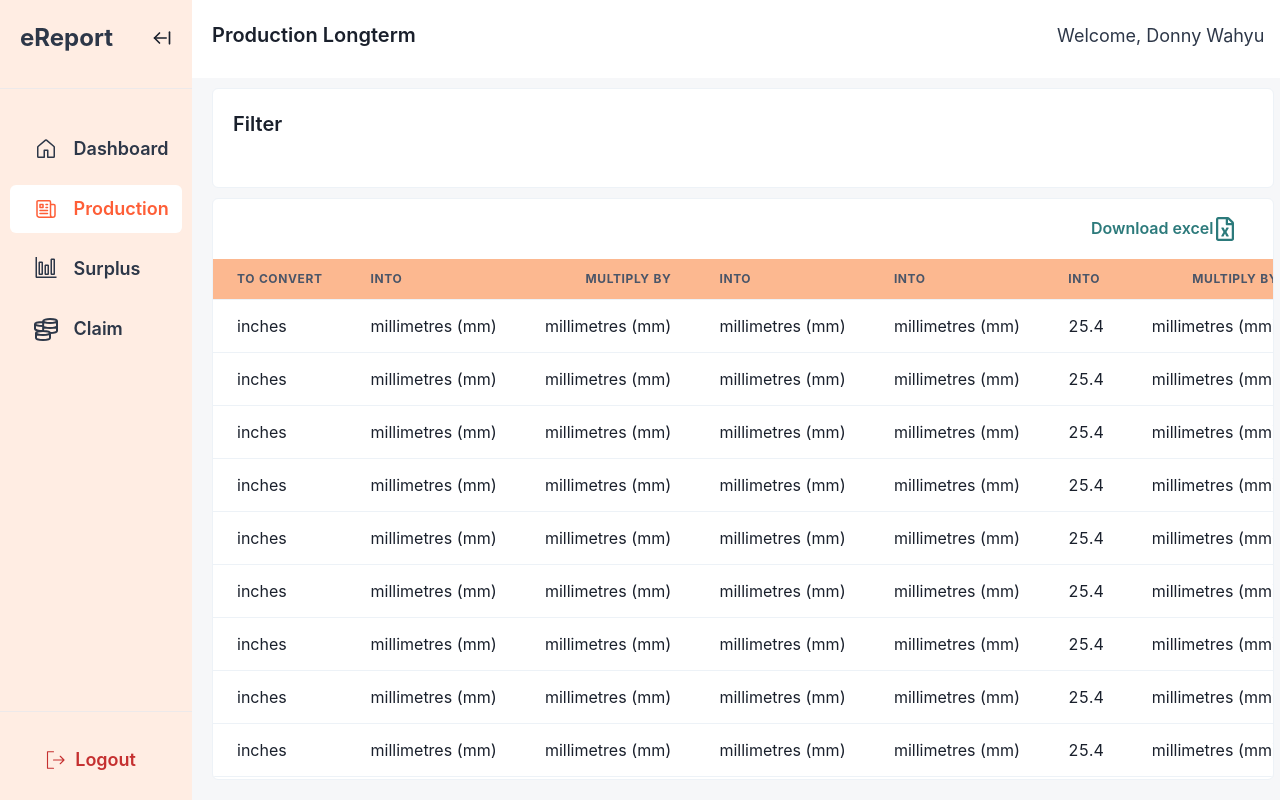
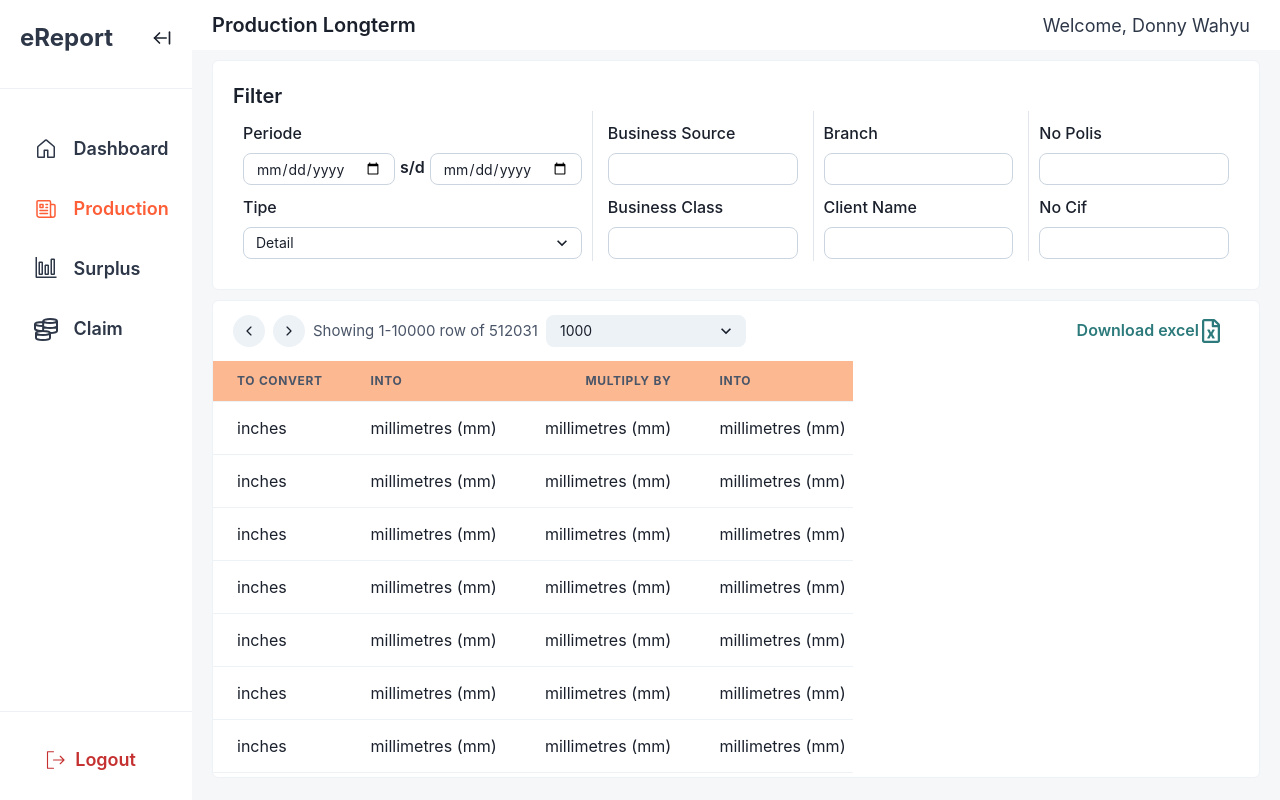
Before and after one commit to donny17-bit/asm-frontend, a Next.js app: page /dashboard in a window 1280 px wide. Built offline with nearby package versions, Linux system fonts and the light colour scheme.

Commit message:
modify responsiveness and sepparate the components

```diff
--- /dev/null
+++ b/app/components/filter/filter.tsx
@@ -0,0 +1,142 @@
+"use client";
+
+import { useState } from "react";
+
+import {
+  Text,
+  Box,
+  Input,
+  FormControl,
+  FormLabel,
+  FormErrorMessage,
+  FormHelperText,
+  Flex,
+  Divider,
+  Center,
+  Select,
+} from "@chakra-ui/react";
+// import DatePicker from "react-datepicker";
+// import "react-datepicker/dist/react-datepicker.css";
+
+export default function Filter() {
+  const [selectedDate, setSelectedDate] = useState(null);
+  const handleDateChange = (date: any) => {
+    setSelectedDate(date);
+  };
+
+  return (
+    <Box
+      bgColor="white"
+      borderRadius={"md"}
+      border="1px"
+      borderColor="gray.100"
+      w={"inherit"}
+      h="fit-content"
+      // maxW={[null, null, null, "50vw", "50vw", "83vw"]}
+      //   h={"100px"}
+      p="20px"
+    >
+      <Text fontSize={"20"} fontWeight={"semibold"}>
+        Filter
+      </Text>
+      <FormControl>
+        {/* parent */}
+
+        <Flex h="fit-content">
+          <Box
+            // border={"1px"}
+            borderColor="gray.300"
+            borderRadius="lg"
+            flex="1"
+            p="10px"
+          >
+            <FormLabel>Periode</FormLabel>
+            <Flex>
+              <Input
+                flex="2"
+                type="date"
+                size="sm"
+                variant="outline"
+                borderRadius="lg"
+                borderColor="gray.300"
+              />
+              <Text
+                textAlign="center"
+                pt="2px"
+                mx="5px"
+                fontWeight={"semibold"}
+              >
+                s/d
+              </Text>
+              <Input
+                flex="2"
+                type="date"
+                size="sm"
+                variant={"outline"}
+                borderRadius="lg"
+                borderColor="gray.300"
+              />
+            </Flex>
+            <FormLabel mt="10px">Tipe</FormLabel>
+            <Select size="sm" borderRadius={"lg"} borderColor="gray.300">
+              <option value="detail">Detail</option>
+              <option value="summary">Summary</option>
+            </Select>
+          </Box>
+          <Center h="150px">
+            <Divider orientation="vertical" borderColor={"gray.300"} />
+          </Center>
+          <Box
+            // border={"1px"}
+            borderColor="gray.300"
+            borderRadius="lg"
+            flex="1"
+            p="10px"
+            mx="5px"
+          >
+            <FormLabel>Business Source</FormLabel>
+            <Input
+              type="email"
+              size="sm"
+              variant="outline"
+              borderRadius={"lg"}
+            />
+            <FormLabel mt="10px">Business Class</FormLabel>
+            <Input type="email" size="sm" borderRadius={"lg"} />
+          </Box>
+          <Center h="150px">
+            <Divider orientation="vertical" borderColor={"gray.300"} />
+          </Center>
+          <Box
+            // border={"1px"}
+            borderColor="gray.300"
+            borderRadius="lg"
+            flex="1"
+            p="10px"
+            me={"5px"}
+          >
+            <FormLabel>Branch</FormLabel>
+            <Input type="email" size="sm" borderRadius={"lg"} />
+            <FormLabel mt="10px">Client Name</FormLabel>
+            <Input type="email" size="sm" borderRadius={"lg"} />
+          </Box>
+          <Center h="150px">
+            <Divider orientation="vertical" borderColor={"gray.300"} />
+          </Center>
+          <Box
+            // border={"1px"}
+            borderColor="gray.300"
+            borderRadius="lg"
+            flex="1"
+            p="10px"
+          >
+            <FormLabel>No Polis</FormLabel>
+            <Input type="email" size="sm" borderRadius={"lg"} />
+            <FormLabel mt="10px">No Cif</FormLabel>
+            <Input type="email" size="sm" borderRadius={"lg"} />
+          </Box>
+        </Flex>
+      </FormControl>
+    </Box>
+  );
+}
--- /dev/null
+++ b/app/components/mainProdLt/productionLt.tsx
@@ -0,0 +1,29 @@
+import { VStack, Flex } from "@chakra-ui/react";
+import Navbar from "../navbar/navbar";
+import TableComp from "../table/table";
+import Filter from "../filter/filter";
+
+export default function ProductionLt() {
+  return (
+    <>
+      <Flex direction="column" w="100%">
+        <Navbar />
+        <Flex
+          flex="1"
+          direction={"column"}
+          // spacing={"10px"}
+          bgColor="#F6F7F9" // abu2
+          // h={"100vh"}
+          w="100%"
+          px="20px"
+          py="10px"
+        >
+          {/* filter */}
+          <Filter />
+          {/* table */}
+          <TableComp />
+        </Flex>
+      </Flex>
+    </>
+  );
+}
--- a/app/components/navbar/navbar.tsx
+++ b/app/components/navbar/navbar.tsx
@@ -2,7 +2,12 @@ import { Text, Spacer, HStack } from "@chakra-ui/react";
 
 export default function Navbar() {
   return (
-    <HStack h={"70px"} w={"100%"} p="20px">
+    <HStack
+      // flex="1"
+      h={"50px"}
+      w={"100%"}
+      p="20px"
+    >
       {/* <Input
               flex={0.5}
               size={"md"}
--- a/app/components/sidebar/sidebar.tsx
+++ b/app/components/sidebar/sidebar.tsx
@@ -28,7 +28,8 @@ export default function Sidebar() {
         h="100vh"
         // boxShadow={"xl"}
         // bgColor={"#fc9356"}
-        bgColor={"#ffede3"}
+        // bgColor={"#ffede3"}
+        bgColor={"white"}
         // bgGradient="linear(to-b, #fc9356, #ffede3)"
       >
         <VStack
--- a/app/components/table/table.tsx
+++ b/app/components/table/table.tsx
@@ -14,30 +14,61 @@ import {
   Td,
   TableCaption,
   TableContainer,
+  IconButton,
+  Select,
 } from "@chakra-ui/react";
 import { FaRegFileExcel } from "react-icons/fa";
+import { IoIosArrowBack } from "react-icons/io";
+import { IoIosArrowForward } from "react-icons/io";
 
 export default function TableComp() {
   return (
     <>
       <Box
+        mt="10px"
+        // flex="1"
         bgColor="white"
         borderRadius={"md"}
         border="1px"
         borderColor="gray.100"
         pt={"10px"}
-        w={"inherit"}
+        w={"100%"}
+        h="fit-content"
+        maxW="100%"
         // maxW={[null, null, "50%", "50%", "50vw", "83vw"]}
-        maxW={"83vw"}
+        // maxW={"82vw"} // nnti diganti
         // overflowX={"auto"}
       >
         {/* <Box h={"100px"} bgColor={"white"}></Box> */}
 
         <HStack mx={"20px"} mb="10px">
-          {/* <Text fontSize={"20"} fontWeight={"semibold"}>
-                  Production Longterm
-                </Text> */}
-          {/* bagian kosong dikasih opsi pagination dibagi per 100, 1000, 10000, 100k, atau 1jt data */}
+          <IconButton
+            isRound={true}
+            aria-label="Search database"
+            icon={<IoIosArrowBack />}
+            size="sm"
+            _hover={{ color: "#FE5E37", bgColor: "gray.200" }}
+            _active={{ color: "#FE5E37", bgColor: "gray.200" }}
+          />
+          <IconButton
+            aria-label="Search database"
+            icon={<IoIosArrowForward />}
+            isRound={true}
+            size="sm"
+            _hover={{ color: "#FE5E37", bgColor: "gray.200" }}
+            _active={{ color: "#FE5E37", bgColor: "gray.200" }}
+          />
+          <Text fontSize={"15"} fontWeight={"normal"} textColor="gray.600">
+            Showing 1-10000 row of 512031
+          </Text>
+          {/* <Box> */}
+          <Select w="200px" size="sm" variant="filled" borderRadius="lg">
+            <option value="option1">1000</option>
+            <option value="option2">10.000</option>
+            <option value="option3">100.000</option>
+            <option value="option3">1.000.000</option>
+          </Select>
+          {/* </Box> */}
           <Spacer />
           <Button variant={"ghost"} colorScheme="teal" size={"md"}>
             Download excel
@@ -47,11 +78,16 @@ export default function TableComp() {
             {/* <MdOutlineSimCardDownload /> */}
           </Button>
         </HStack>
+
+        {/* <Box w={"100%"}> */}
         <TableContainer
           borderBottomRadius={"md"}
           overflowY={"auto"}
           overflowX={"auto"}
-          maxH={[null, null, "60vh", "60vh", "65vh"]}
+          w="inherit"
+          // maxW="inherit"
+          maxW={[null, "100%", "100%", "100%", "50vw", "83vw"]}
+          maxH={[null, null, "60vh", "50vh", "52vh"]}
           //   maxH={"780px"}
         >
           <Table variant="simple">
@@ -266,6 +302,7 @@ export default function TableComp() {
             </Tbody>
           </Table>
         </TableContainer>
+        {/* </Box> */}
       </Box>
     </>
   );
--- a/app/dashboard/page.tsx
+++ b/app/dashboard/page.tsx
@@ -1,69 +1,13 @@
-import {
-  VStack,
-  Text,
-  Button,
-  Icon,
-  Spacer,
-  HStack,
-  Flex,
-  Input,
-  Box,
-  Table,
-  Thead,
-  Tbody,
-  Tfoot,
-  Tr,
-  Th,
-  Td,
-  TableCaption,
-  TableContainer,
-} from "@chakra-ui/react";
-import { HiOutlineNewspaper } from "react-icons/hi2";
-import { VscGraph } from "react-icons/vsc";
-import { GrMoney } from "react-icons/gr";
-import { PiSignOutLight } from "react-icons/pi";
-import { FaRegFileExcel } from "react-icons/fa";
+import { Flex } from "@chakra-ui/react";
 import Sidebar from "../components/sidebar/sidebar";
-import Navbar from "../components/navbar/navbar";
-import TableComp from "../components/table/table";
-import { MdOutlineSimCardDownload } from "react-icons/md";
-import { LuArrowLeftFromLine } from "react-icons/lu";
+import ProductionLt from "../components/mainProdLt/productionLt";
 
 export default function Dashboard() {
   return (
     <>
       <Flex>
         <Sidebar />
-        {/* canvas */}
-        <VStack w="100%">
-          <Navbar />
-          <VStack
-            spacing={"10px"}
-            bgColor="#F6F7F9"
-            h={"100%"}
-            w="100%"
-            px="20px"
-            py="10px"
-          >
-            {/* filter */}
-            <Box
-              bgColor="white"
-              borderRadius={"md"}
-              border="1px"
-              borderColor="gray.100"
-              w={"inherit"}
-              // maxW={[null, null, null, "50vw", "50vw", "83vw"]}
-              h={"100px"}
-              p="20px"
-            >
-              <Text fontSize={"20"} fontWeight={"semibold"}>
-                Filter
-              </Text>
-            </Box>
-            {/* table */}
-            <TableComp />
-          </VStack>
-        </VStack>
+        <ProductionLt />
       </Flex>
     </>
   );
--- a/package.json
+++ b/package.json
@@ -17,6 +17,7 @@
     "framer-motion": "^11.0.14",
     "next": "14.1.0",
     "react": "^18",
+    "react-datepicker": "^6.4.0",
     "react-dom": "^18",
     "react-icons": "^5.0.1"
   },
```
Also changed, not shown: app/components/mainDashboard/dashboard.tsx (added), 2 other files (tests, documents, lock files or other folders).
